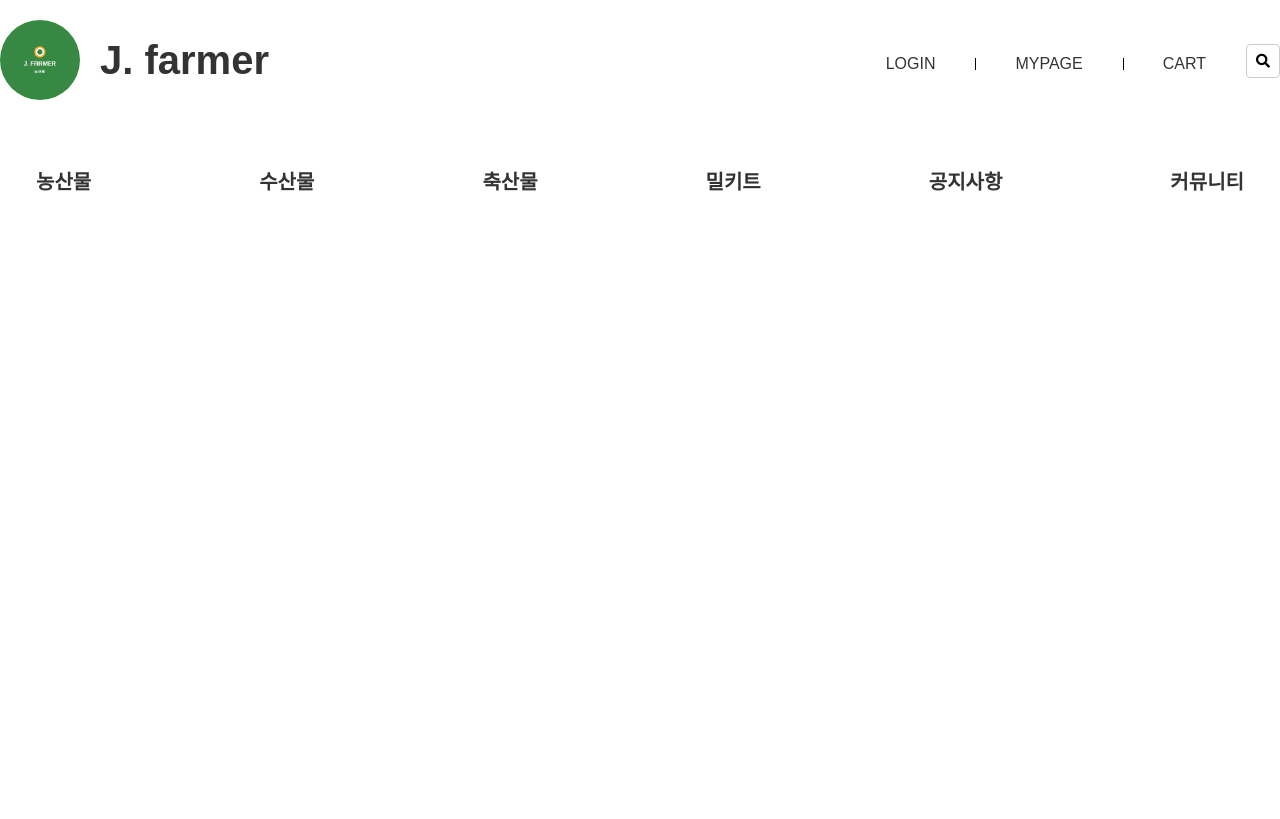
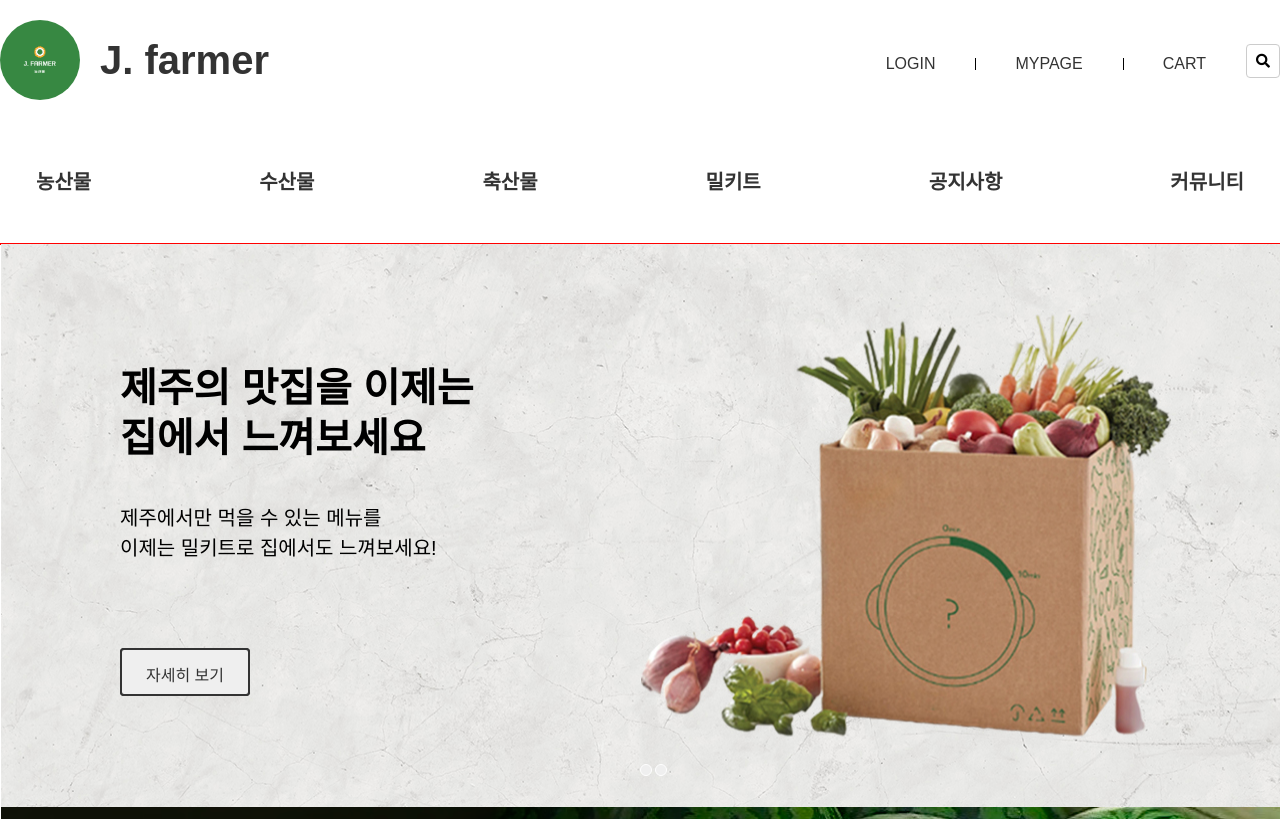
Before and after one commit to hunseok-Y/j.farmer, a plain HTML site: page index.html in a window 1280 px wide. Shown: the top 819 px of the page. Drawn offline with nearby package versions, Linux system fonts and the light colour scheme.

Commit message:
css 수정
main banner 일부 수정

```diff
--- a/index.html
+++ b/index.html
@@ -122,20 +122,26 @@
   <main>
 
     <!-- VISUAL -->
-    <!-- <section class="visual ">
+    <section class="visual ">
 
-      <div class="inner">
+      <div class="visual__inner inner">
 
         <ul class="visual__banner">
 
           <li class="banner">
-            <a href="/"><img src="./image/event.1.png" alt="메인 이벤트 베너" class="banner__image"></a>
-            <button class="btn btn--white"><a>자세히 보기</a></button>
+            <a href="/"><img src="./image/mealkit.jpg" alt="메엔 베너 mealKit" class="banner__image"></a>
+            <div class="banner__text-area">
+              <h1 class="title">제주의 맛집을 이제는<br>
+                집에서 느껴보세요</h1>
+              <p class="text">제주에서만 먹을 수 있는 메뉴를<br>
+              이제는 밀키트로 집에서도 느껴보세요!</p>
+            </div>
+            <a class="btn btn--black">자세히 보기</a>
           </li>
 
           <li class="banner">
             <a href="/"><img src="./image/event.2.png" alt="메인 이벤트 베너" class="banner__image"></a>
-            <button class="btn btn--white"><a>자세히 보기</a></button>
+            <button class="btn btn--black"><a>자세히 보기</a></button>
           </li>
 
         </ul>
@@ -146,7 +152,7 @@
         </div>
       </div>
 
-    </section> -->
+    </section>
 
     <!-- about -->
     <!-- <section class="about section">
--- a/main.css
+++ b/main.css
@@ -285,36 +285,59 @@ img {
 
 /* VISUAL */
 .visual {
-  margin-top: 20px;
+  /* margin-top: 20px; */
   overflow: hidden;
 }
 
-.visual>.inner {
+.visual__inner {
   height: 573px;
   position: relative;
 }
 
-.visual .inner .visual__container {
+.visual .visual__banner {
   width: 200vw;
   height: auto;
   transition: all .5s;
+  border: 1px solid red;
+
 }
 
-.visual .inner .visual__container .visual__item {
+.visual .visual__banner .banner {
   width: 100vw;
   float: left;
+}
+
+.visual .visual__banner .banner .banner__image {
+  width: 1280px;
+  height: 563px;
   position: relative;
 }
 
-.visual .inner .visual__container .visual__item img {
-  width: 1280px;
-  height: 563px;
+.visual .visual__banner .banner .banner__text-area {
+  position: absolute;
+  top: 120px;
+  bottom: 0;
+  left: 120px;
 }
 
-.visual .inner .visual__container .visual__item .btn {
+.visual .visual__banner .banner .banner__text-area .title {
+  font-size: var(--font-large);
+  font-weight: var(--weight-bold);
+  line-height: 50px;
+  margin-bottom: 40px;
+}
+
+.visual .visual__banner .banner .banner__text-area .text {
+  font-size: var(--font-medium);
+  font-weight: var(--weight-regular);
+  line-height: 30px;
+}
+
+.visual .visual__banner .banner .btn {
   position: absolute;
-  top: 395px;
+  bottom: 120px;
   left: 120px;
+
 }
 
 .visual .btn__container {
```
Also changed, not shown: image/mealkit.jpg (added).
